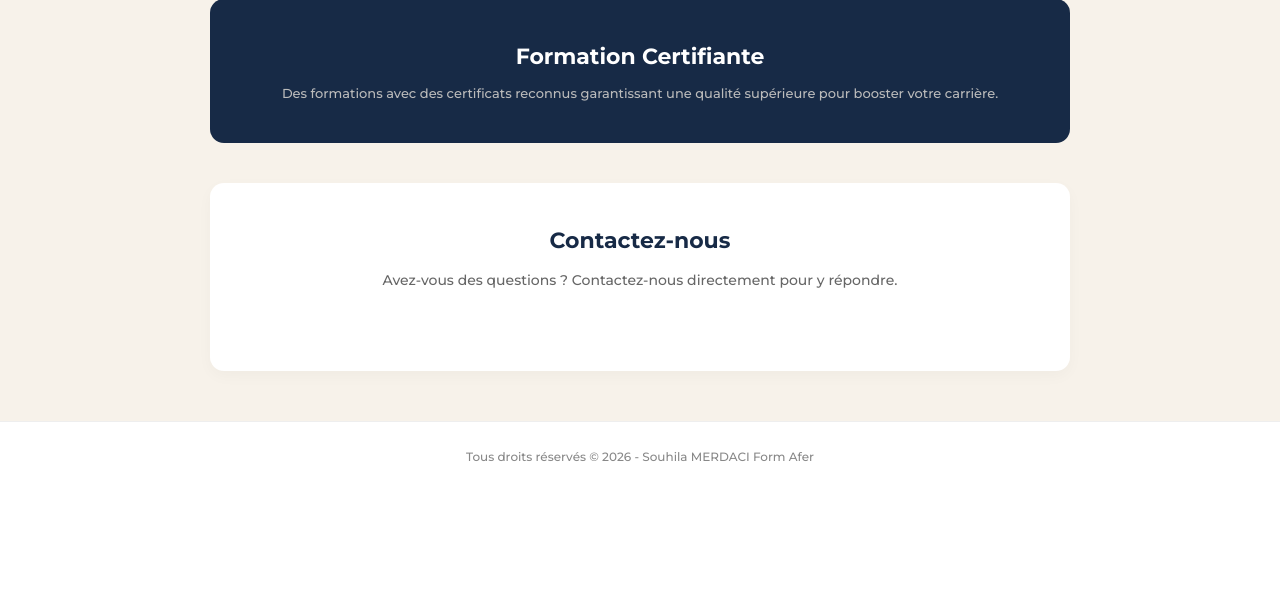
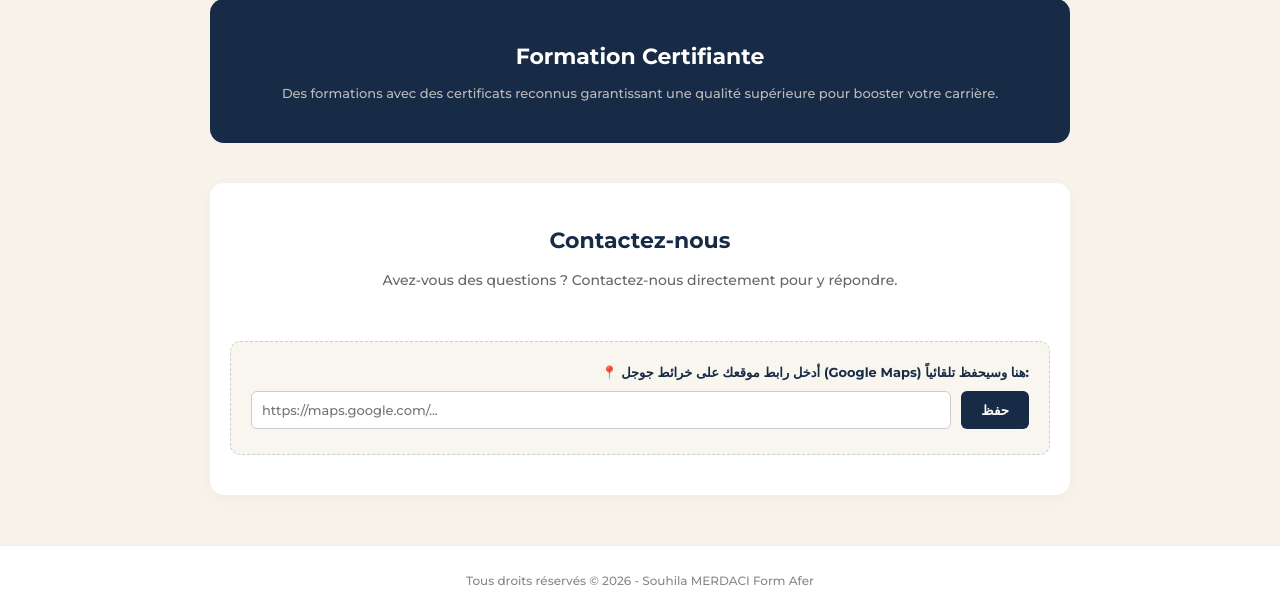
Before and after one commit to chichideb2007-blip/bisnes, a Flask app: page /souhila in a window 1280 px wide. Shown: the part 448-1063 px from the top of the page. Before the commit the page ends 909 px from the top, so only its background shows below. Run offline with Flask 3, Linux system fonts and the light colour scheme; data that the repository does not hold is empty.

Commit message:
Update souhila.html

```diff
--- a/templates/souhila.html
+++ b/templates/souhila.html
@@ -147,7 +147,6 @@
                         <h3>{{ course.title }}</h3>
                         <p>{{ course.description }}</p>
                     </div>
-                    <!-- تم حذف زر الواتساب من هنا تماماً -->
                 </div>
                 {% endfor %}
             {% else %}
@@ -164,7 +163,6 @@
             <h2>Contactez-nous</h2>
             <p style="margin-bottom: 15px;">Avez-vous des questions ? Contactez-nous directement pour y répondre.</p>
 
-            <!-- أزرار الاتصال في الأسفل (هاتف، واتساب، إيميل، والخريطة) -->
             <div class="contact-buttons-container" style="display: flex; gap: 12px; justify-content: center; margin: 20px 0; flex-wrap: wrap;">
 
                 {% if settings.get('phone') %}
@@ -188,23 +186,63 @@
                 </a>
                 {% endif %}
 
-                {% if settings.get('map_url') %}
-                <a href="{{ settings.get('map_url') }}" target="_blank" style="display: flex; align-items: center; gap: 8px; background-color: #FF5722; color: white; padding: 12px 18px; border-radius: 8px; text-decoration: none; font-weight: bold; box-shadow: 0 4px 6px rgba(0,0,0,0.1);">
+                <a id="mapButton" href="#" target="_blank" style="display: none; align-items: center; gap: 8px; background-color: #FF5722; color: white; padding: 12px 18px; border-radius: 8px; text-decoration: none; font-weight: bold; box-shadow: 0 4px 6px rgba(0,0,0,0.1);">
                     <i class="fas fa-map-marker-alt" style="font-size: 16px;"></i>
                     <span>موقعنا على الخريطة</span>
                 </a>
-                {% endif %}
 
+            </div>
+
+            <div style="margin-top: 30px; padding: 20px; background: #f9f6f0; border-radius: 10px; border: 1px dashed #ccc; text-align: right;">
+                <label for="mapInput" style="display: block; font-size: 13px; font-weight: bold; margin-bottom: 8px; color: var(--dark-color);">
+                    📍 أدخل رابط موقعك على خرائط جوجل (Google Maps) هنا وسيحفظ تلقائياً:
+                </label>
+                <div style="display: flex; gap: 10px;">
+                    <input type="text" id="mapInput" placeholder="https://maps.google.com/..." style="flex: 1; padding: 10px; border: 1px solid #ccc; border-radius: 6px; font-size: 13px; direction: ltr;">
+                    <button id="saveMapBtn" style="background-color: var(--dark-color); color: white; border: none; padding: 10px 20px; border-radius: 6px; font-weight: bold; cursor: pointer;">حفظ</button>
+                </div>
+                <span id="saveStatus" style="font-size: 11px; color: green; display: block; margin-top: 5px; font-weight: bold;"></span>
             </div>
         </div>
 
     </div>
 
-    <!-- تم حذف زر الواتساب العائم من الزاوية تماماً -->
-
     <footer>
         <p>Tous droits réservés © 2026 - Souhila MERDACI Form Afer</p>
     </footer>
 
+    <script>
+        // كود للحفظ التلقائي وعرض الزر مباشرة بمجرد إدخال الرابط
+        const mapInput = document.getElementById('mapInput');
+        const saveMapBtn = document.getElementById('saveMapBtn');
+        const mapButton = document.getElementById('mapButton');
+        const saveStatus = document.getElementById('saveStatus');
+
+        // أول ما يفتح الموقع، نتحقق إذا كان هناك رابط مخزن مسبقاً
+        const savedMapUrl = localStorage.getItem('user_map_url');
+        if (savedMapUrl) {
+            mapInput.value = savedMapUrl;
+            mapButton.href = savedMapUrl;
+            mapButton.style.display = 'flex';
+        }
+
+        // عند الضغط على حفظ أو التعديل
+        saveMapBtn.addEventListener('click', function() {
+            const url = mapInput.value.trim();
+            if (url) {
+                localStorage.setItem('user_map_url', url);
+                mapButton.href = url;
+                mapButton.style.display = 'flex';
+                saveStatus.textContent = 'تم حفظ الرابط بنجاح! ظهور زر الخريطة مفعل الآن.';
+                setTimeout(() => { saveStatus.textContent = ''; }, 3000);
+            } else {
+                localStorage.removeItem('user_map_url');
+                mapButton.style.display = 'none';
+                saveStatus.textContent = 'تم إزالة الرابط.';
+                setTimeout(() => { saveStatus.textContent = ''; }, 3000);
+            }
+        });
+    </script>
+
 </body>
 </html>
```
